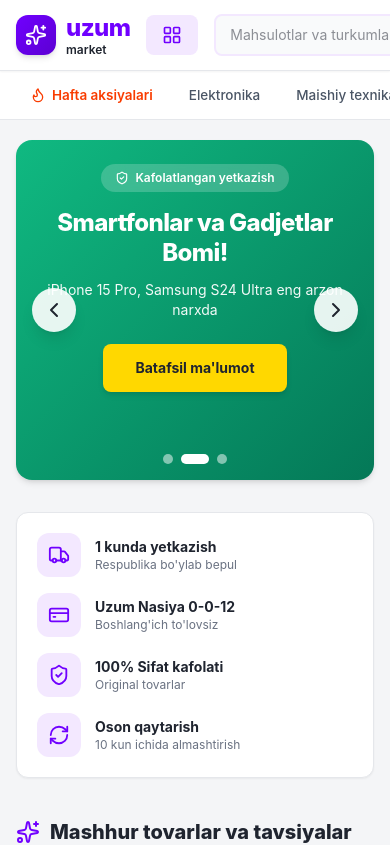
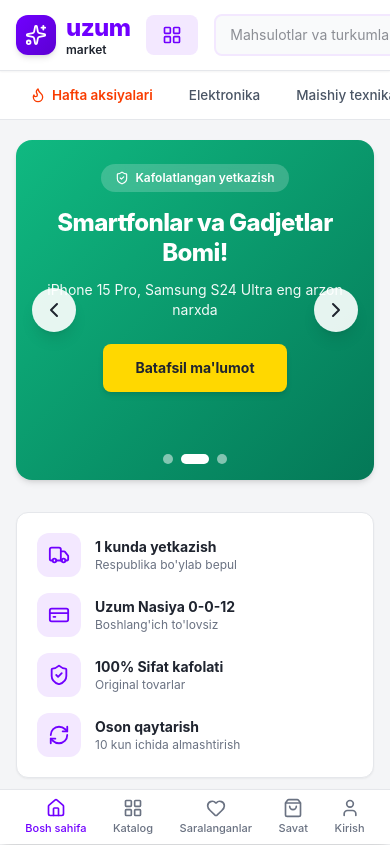
Before and after one commit to humoyun1773/uzum-uz, a React (Vite) app: page / in a window 390 px wide. Shown: the top 845 px of the page. Built offline with nearby package versions, Linux system fonts and the light colour scheme.

Commit message:
feat: add native Mobile Bottom Navigation bar and full mobile responsiveness

```diff
--- a/src/App.tsx
+++ b/src/App.tsx
@@ -4,6 +4,7 @@
 import { Navbar } from './components/layout/Navbar';
 import { CategoryBar } from './components/layout/CategoryBar';
 import { CatalogMegaMenu } from './components/catalog/CatalogMegaMenu';
+import { MobileNav } from './components/layout/MobileNav';
 import { HomePage } from './pages/HomePage';
 import { WishlistPage } from './pages/WishlistPage';
 import { CheckoutPage } from './pages/CheckoutPage';
@@ -17,7 +18,7 @@
   const { currentView } = useShop();
 
   return (
-    <div className="min-h-screen flex flex-col justify-between bg-uzum-gray">
+    <div className="min-h-screen flex flex-col justify-between bg-uzum-gray pb-16 md:pb-0">
       <div>
         {/* Header Stack */}
         <TopBar />
@@ -41,6 +42,9 @@
         <LocationModal />
       </div>
 
+      {/* Mobile Bottom Navigation Bar (Smartphones only) */}
+      <MobileNav />
+
       {/* Footer */}
       <Footer />
     </div>
--- /dev/null
+++ b/src/components/layout/MobileNav.tsx
@@ -0,0 +1,113 @@
+import React from 'react';
+import { useShop } from '../../context/ShopContext';
+import { Home, LayoutGrid, Heart, ShoppingBag, User } from 'lucide-react';
+
+export const MobileNav: React.FC = () => {
+  const {
+    currentView,
+    setCurrentView,
+    isCatalogOpen,
+    setIsCatalogOpen,
+    setIsCartOpen,
+    setIsAuthOpen,
+    cartTotalCount,
+    wishlist,
+    user,
+    t
+  } = useShop();
+
+  const handleHomeClick = () => {
+    setIsCatalogOpen(false);
+    setCurrentView('home');
+  };
+
+  const handleCatalogClick = () => {
+    setIsCatalogOpen(prev => !prev);
+  };
+
+  const handleWishlistClick = () => {
+    setIsCatalogOpen(false);
+    setCurrentView('wishlist');
+  };
+
+  const handleCartClick = () => {
+    setIsCatalogOpen(false);
+    setIsCartOpen(true);
+  };
+
+  const handleProfileClick = () => {
+    setIsCatalogOpen(false);
+    setIsAuthOpen(true);
+  };
+
+  return (
+    <nav className="fixed bottom-0 left-0 right-0 bg-white border-t border-gray-200 py-2 px-3 z-40 md:hidden shadow-lg">
+      <div className="flex items-center justify-around">
+        {/* Home */}
+        <button
+          className={`flex flex-col items-center gap-0.5 text-[11px] font-medium transition-colors ${
+            currentView === 'home' && !isCatalogOpen ? 'text-uzum-purple font-bold' : 'text-gray-500'
+          }`}
+          onClick={handleHomeClick}
+        >
+          <Home size={20} />
+          <span>Bosh sahifa</span>
+        </button>
+
+        {/* Catalog */}
+        <button
+          className={`flex flex-col items-center gap-0.5 text-[11px] font-medium transition-colors ${
+            isCatalogOpen ? 'text-uzum-purple font-bold' : 'text-gray-500'
+          }`}
+          onClick={handleCatalogClick}
+        >
+          <LayoutGrid size={20} />
+          <span>{t('navbar.catalog')}</span>
+        </button>
+
+        {/* Wishlist */}
+        <button
+          className={`flex flex-col items-center gap-0.5 text-[11px] font-medium transition-colors relative ${
+            currentView === 'wishlist' ? 'text-uzum-purple font-bold' : 'text-gray-500'
+          }`}
+          onClick={handleWishlistClick}
+        >
+          <div className="relative">
+            <Heart size={20} fill={currentView === 'wishlist' ? '#7000FF' : 'none'} />
+            {wishlist.length > 0 && (
+              <span className="absolute -top-1.5 -right-2 bg-uzum-red text-white text-[9px] font-bold rounded-full w-3.5 h-3.5 flex items-center justify-center">
+                {wishlist.length}
+              </span>
+            )}
+          </div>
+          <span>{t('navbar.wishlist')}</span>
+        </button>
+
+        {/* Cart */}
+        <button
+          className="flex flex-col items-center gap-0.5 text-[11px] font-medium text-gray-500 transition-colors relative"
+          onClick={handleCartClick}
+        >
+          <div className="relative">
+            <ShoppingBag size={20} />
+            {cartTotalCount > 0 && (
+              <span className="absolute -top-1.5 -right-2 bg-uzum-purple text-white text-[9px] font-bold rounded-full w-3.5 h-3.5 flex items-center justify-center">
+                {cartTotalCount}
+              </span>
+            )}
+          </div>
+          <span>{t('navbar.cart')}</span>
+        </button>
+
+        {/* Profile */}
+        <button
+          className="flex flex-col items-center gap-0.5 text-[11px] font-medium text-gray-500 transition-colors"
+          onClick={handleProfileClick}
+        >
+          <User size={20} />
+          <span className="truncate max-w-[50px]">{user ? user.name : t('navbar.login')}</span>
+        </button>
+      </div>
+    </nav>
+  );
+};
```
